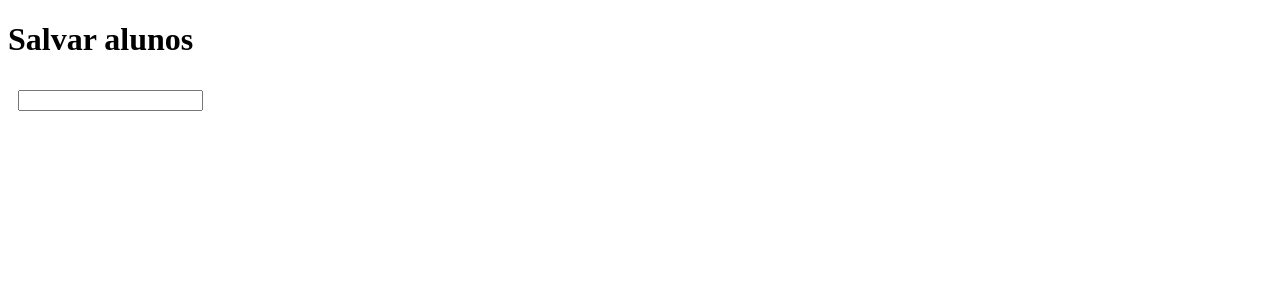
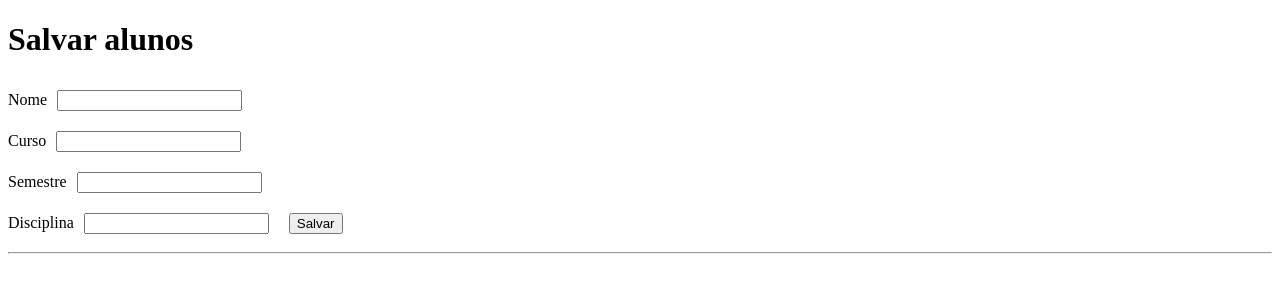
Before and after one commit to movingGreen/Projetos, a React (Create React App) app in the folder listar_alunos/: page / in a window 1280 px wide. Shown: the top 300 px of the page. Built offline with nearby package versions, Linux system fonts and the light colour scheme.

Commit message:
arrumando erros

```diff
--- a/listar_alunos/src/App.js
+++ b/listar_alunos/src/App.js
@@ -5,11 +5,44 @@ export default function App() {
     <div>
       <h1>Salvar alunos</h1>
       <form>
+        <label>
+          Nome
+          <input
+            type="text"
+            name="nome"
+          />
+        </label>
+        <br />
+        <label>
+          Curso
+          <input
+            type="text"
+            name="curso"
+          />
+        </label>
+        <br />
+        <label>
+          Semestre
+          <input
+            type="number"
+            name="semestre"
+          />
+        </label>
+        <br />
+        <label>
+          Disciplina
+          <input
+            type="text"
+            name="disciplina"
+          />
+        </label>
         <input
-          type="text"
-          name="nome"
+          type="submit"
+          value="Salvar"
         />
       </form>
+      <hr />
+      <ul></ul>
     </div>
   );
 }
```
